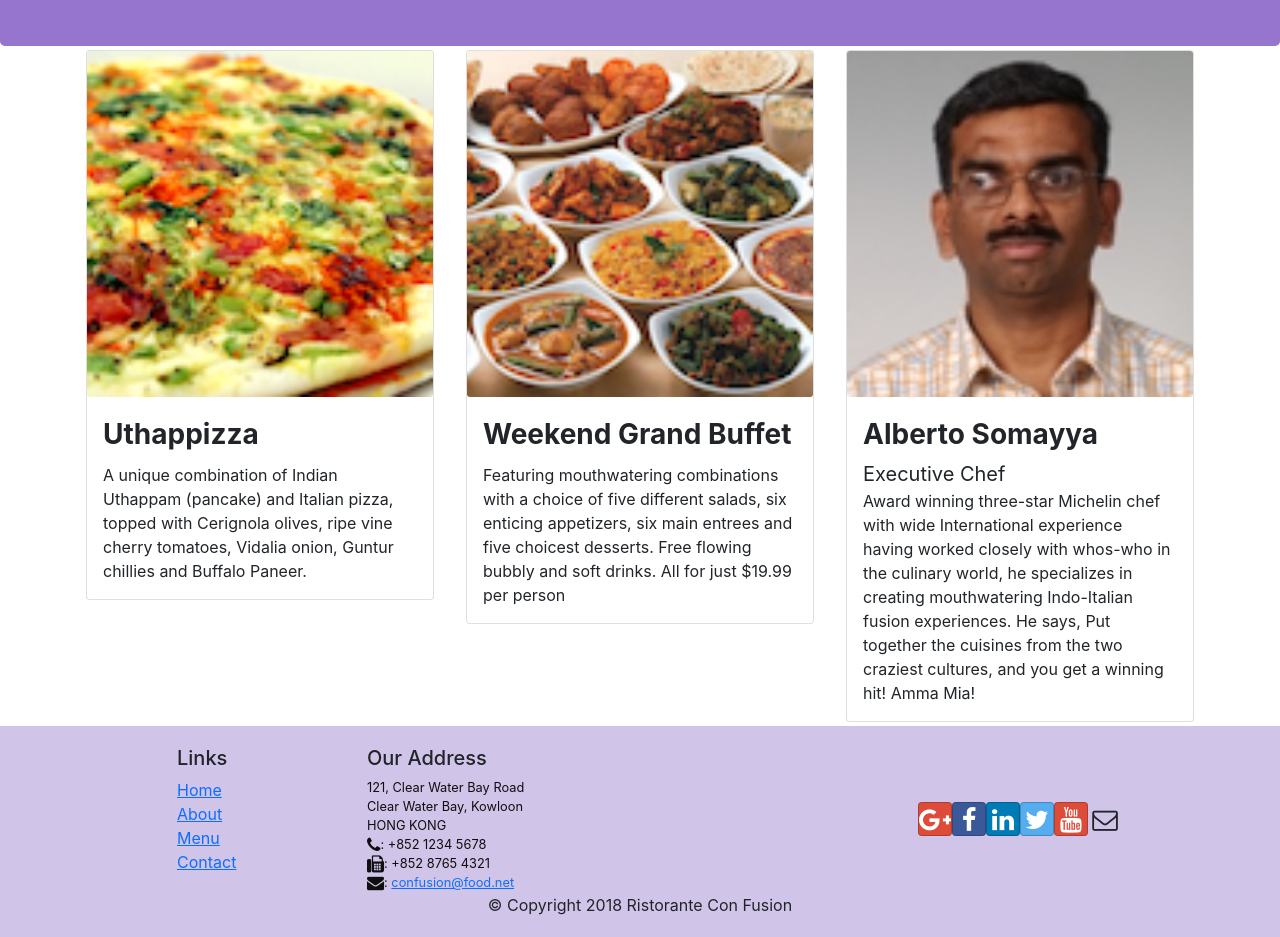
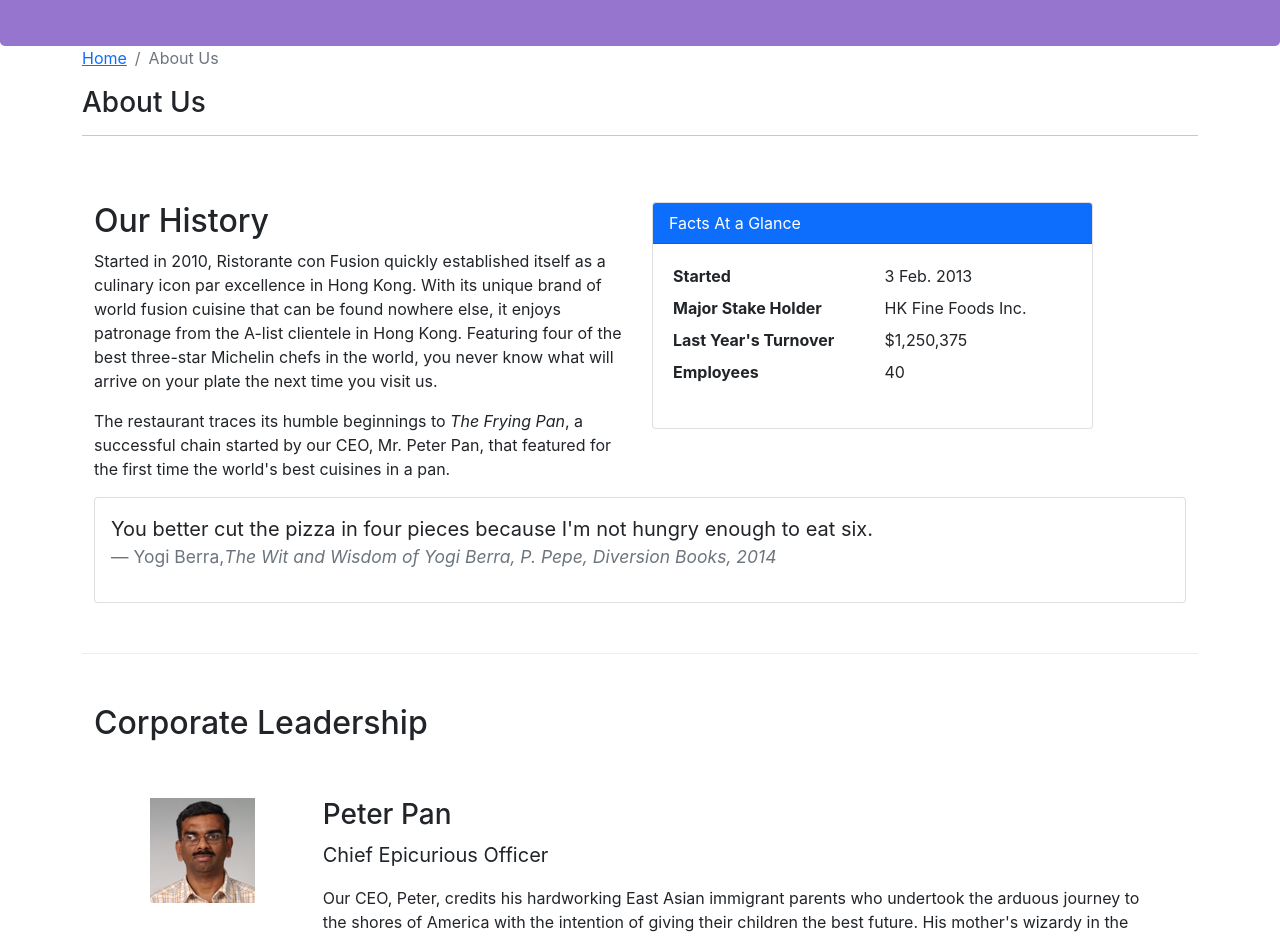
Before and after one commit to MrKenobii/Confusion-App-with-React, a React (Create React App) app: page /aboutus in a window 1280 px wide. Before the commit this address led to /home. Shown: the part 420-1357 px from the top of the page. Built offline with nearby package versions, Linux system fonts and the light colour scheme.

Commit message:
about page

```diff
--- /dev/null
+++ b/src/components/AboutComponent.js
@@ -0,0 +1,124 @@
+import React from "react";
+import {
+  Breadcrumb,
+  BreadcrumbItem,
+  Card,
+  CardBody,
+  CardHeader,
+  Media,
+} from "reactstrap";
+import { Link } from "react-router-dom";
+
+const RenderLeader = ({ leader }) => {
+    return(
+      <Media className="mt-5 container">
+        <Media className="row">
+          <Media left top className="col-xl-2 col-lg-2 col-md-3 col-sm-3">
+            <Media className="me-5" object src={leader.image} alt={leader.name} />
+          </Media>
+          <Media body className="col-xl-10 col-lg-10 col-md-9 col-sm-9">
+            <Media heading className="fw-boler fs-3">
+              {leader.name}
+            </Media>
+            <p className="fs-5">{leader.designation}</p>
+            <p className="fs-6">{leader.description}</p>
+          </Media>
+        </Media>
+      </Media>
+
+    );
+  }
+
+function About(props) {
+  const leaders = props.leaders.map((leader) => {
+    return (
+      <div>
+            <RenderLeader leader={leader} />
+      </div>
+    );
+  });
+
+  return (
+    <div className="container">
+      <div className="row">
+        <Breadcrumb>
+          <BreadcrumbItem>
+            <Link to="/home">Home</Link>
+          </BreadcrumbItem>
+          <BreadcrumbItem active>About Us</BreadcrumbItem>
+        </Breadcrumb>
+        <div className="col-12">
+          <h3>About Us</h3>
+          <hr />
+        </div>
+      </div>
+      <div className="row row-content">
+        <div className="col-12 col-md-6">
+          <h2>Our History</h2>
+          <p>
+            Started in 2010, Ristorante con Fusion quickly established itself as
+            a culinary icon par excellence in Hong Kong. With its unique brand
+            of world fusion cuisine that can be found nowhere else, it enjoys
+            patronage from the A-list clientele in Hong Kong. Featuring four of
+            the best three-star Michelin chefs in the world, you never know what
+            will arrive on your plate the next time you visit us.
+          </p>
+          <p>
+            The restaurant traces its humble beginnings to{" "}
+            <em>The Frying Pan</em>, a successful chain started by our CEO, Mr.
+            Peter Pan, that featured for the first time the world's best
+            cuisines in a pan.
+          </p>
+        </div>
+        <div className="col-12 col-md-5">
+          <Card>
+            <CardHeader className="bg-primary text-white">
+              Facts At a Glance
+            </CardHeader>
+            <CardBody>
+              <dl className="row p-1">
+                <dt className="col-6">Started</dt>
+                <dd className="col-6">3 Feb. 2013</dd>
+                <dt className="col-6">Major Stake Holder</dt>
+                <dd className="col-6">HK Fine Foods Inc.</dd>
+                <dt className="col-6">Last Year's Turnover</dt>
+                <dd className="col-6">$1,250,375</dd>
+                <dt className="col-6">Employees</dt>
+                <dd className="col-6">40</dd>
+              </dl>
+            </CardBody>
+          </Card>
+        </div>
+        <div className="col-12">
+          <Card>
+            <CardBody className="bg-faded">
+              <blockquote className="blockquote">
+                <p className="mb-3">
+                  You better cut the pizza in four pieces because I'm not hungry
+                  enough to eat six.
+                </p>
+                <footer className="blockquote-footer">
+                  Yogi Berra,
+                  <cite title="Source Title">
+                    The Wit and Wisdom of Yogi Berra, P. Pepe, Diversion Books,
+                    2014
+                  </cite>
+                </footer>
+              </blockquote>
+            </CardBody>
+          </Card>
+        </div>
+      </div>
+      <div className="row row-content">
+        <div className="col-12">
+          <h2 className="fs-2">Corporate Leadership</h2>
+        </div>
+        <div className="col-12">
+          <Media list>{leaders}</Media>
+        </div>
+      </div>
+    </div>
+  );
+}
+
+export default About;
--- a/src/components/MainComponent.js
+++ b/src/components/MainComponent.js
@@ -4,6 +4,7 @@
 import Footer from "./FooterComponent";
 import MenuComponent from "./MenuComponent";
 import Contact from "./ContactComponent";
+import About from "./AboutComponent";
 import DishdetailComponent from "./DishdetailComponent";
 import { DISHES } from "../shared/dishes";
 import { COMMENTS } from "../shared/comments";
@@ -58,6 +59,7 @@
           />
           <Route path="/menu/:dishId" component={DishWithId} />
           <Route exact path="/contactus" component={Contact} />
+          <Route exact path="/aboutus" component={() => <About leaders={this.state.leaders} />} />
           <Redirect to="/home" />
         </Switch>
         {/* <DishdetailComponent dish={this.state.dishes.filter((dish) => dish.id === this.state.selectedDish)[0]} /> */}
```
